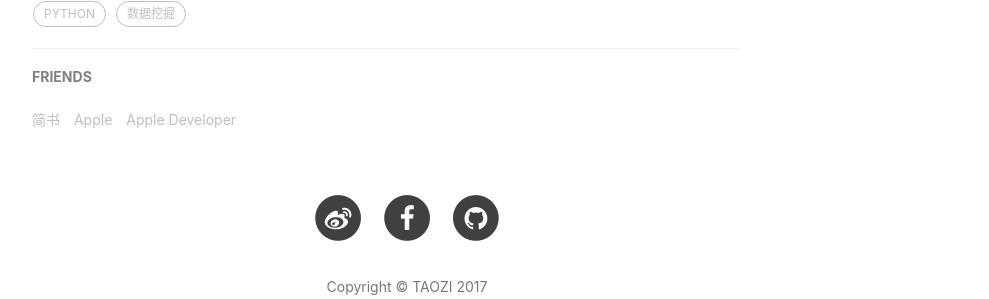
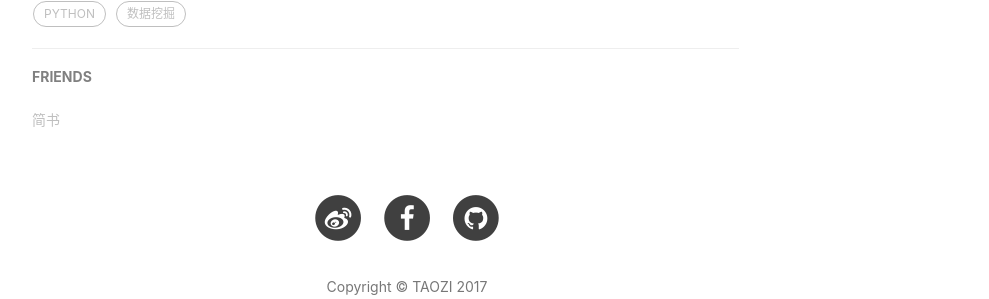
Before and after one commit to Z-Tracy/Z-Tracy.github.io, a Jekyll site: the page built from _posts/2017-12-14-电商产品评论数据情感分析.md, in a window 1280 px wide and 900 px high, scrolled down 3963 px. Shown: the part 485-784 px from the top of the window, without its empty margins (233-1222 px from the left). Built offline with Jekyll 4.4.1, drawn with Linux system fonts in a browser that asks for light colours; nearby versions of some CDN libraries; comment, search, counter and statistics services are not loaded; grey boxes are pictures that could not be loaded.

Commit message:
Update _config.yml

```diff
--- a/_config.yml
+++ b/_config.yml
@@ -96,11 +96,5 @@ friends: [
     {
         title: "简书",
         href: "http://www.jianshu.com"
-    },{
-        title: "Apple",
-        href: "https://apple.com"
-    },{
-        title: "Apple Developer",
-        href: "https://developer.apple.com/"
     }
 ]
```
